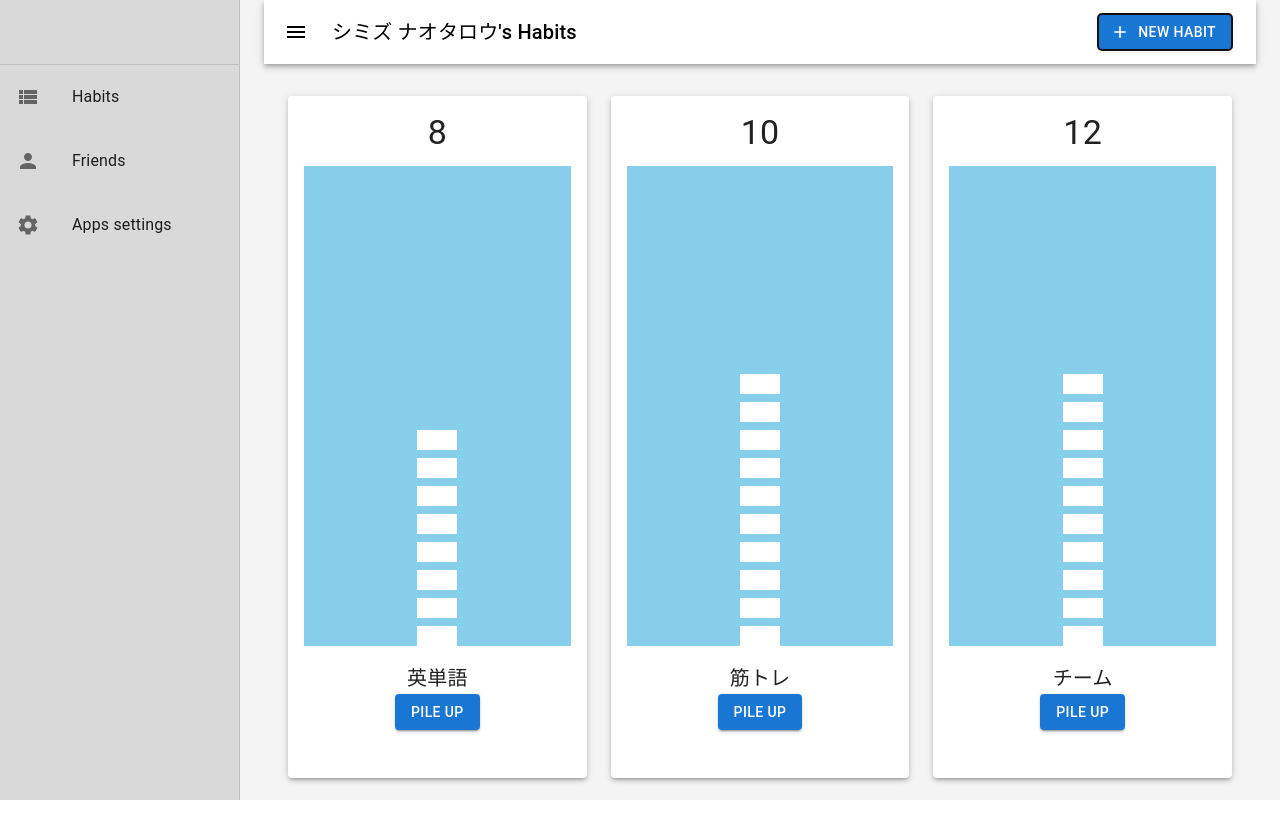
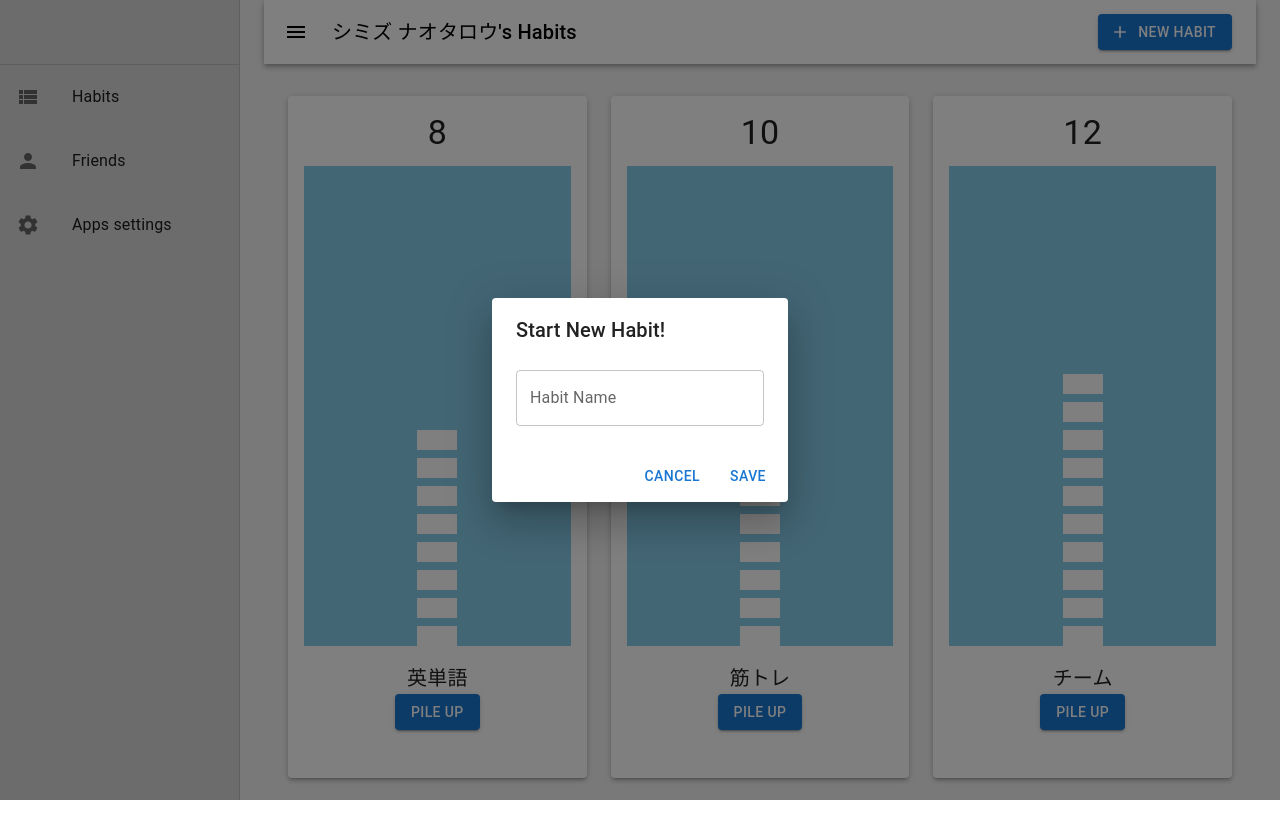
Before and after one commit to NaokiMizuta5/geekcamp12, a React (Vite) app: page /home in a window 1280 px wide. Both pictures are taken after a click on the button "NEW HABIT". Shown: the top 838 px of the page. Built offline with nearby package versions, Linux system fonts and the light colour scheme.

Commit message:
feat: Add modal window for creating new habits

```diff
--- a/package.json
+++ b/package.json
@@ -42,5 +42,9 @@
     "lint-staged": "^15.2.8",
     "typescript": "^5.2.2",
     "vite": "^5.3.4"
-  }
+  },
+  "main": "index.js",
+  "repository": "https://github.com/NaokiMizuta5/geekcamp12.git",
+  "author": "smz-exe <shimizu-yuki13861@keio.jp>",
+  "license": "MIT"
 }
--- a/src/pages/Home.tsx
+++ b/src/pages/Home.tsx
@@ -1,34 +1,85 @@
-import { AppBar, Toolbar, Typography, Container, Grid, IconButton, Button, Box } from '@mui/material';
-import MenuIcon from '@mui/icons-material/Menu';
-import AddIcon from '@mui/icons-material/Add';
-import Sidebar from '@components/Sidebar';
-import BlockColumn from '@components/BlockColumn';
+import {
+  AppBar,
+  Toolbar,
+  Typography,
+  Container,
+  Grid,
+  IconButton,
+  Button,
+  Box,
+  Dialog,
+  DialogTitle,
+  DialogContent,
+  DialogActions,
+  TextField,
+} from "@mui/material";
+import MenuIcon from "@mui/icons-material/Menu";
+import AddIcon from "@mui/icons-material/Add";
+import Sidebar from "@components/Sidebar";
+import BlockColumn from "@components/BlockColumn";
+import { useState } from "react";
 
 function Home() {
+  const [open, setOpen] = useState(false);
+  const [habitName, setHabitName] = useState("");
+
+  const handleClickOpen = () => {
+    setOpen(true);
+  };
+
+  const handleClose = () => {
+    setOpen(false);
+  };
+
+  const handleSave = () => {
+    // ここで新しい習慣の保存処理を実行します
+    console.log("New Habit:", habitName);
+    setHabitName("");
+    handleClose();
+  };
+
   return (
-    <Box sx={{ display: 'flex', minHeight: '100vh', padding: 3}}>
+    <Box sx={{ display: "flex", minHeight: "100vh", padding: 3 }}>
       {/* サイドバー */}
       <Sidebar />
 
       {/* メインコンテンツ */}
-      <Box component="main" sx={{width: "100vw",flexGrow: 1,  display: 'flex', flexDirection: 'column' }}>
+      <Box
+        component="main"
+        sx={{
+          width: "100vw",
+          flexGrow: 1,
+          display: "flex",
+          flexDirection: "column",
+        }}
+      >
         {/* ナビゲーションバー */}
-        <AppBar position="static" sx={{ marginBottom: 4, width: "100%" ,backgroundColor: "white" }}>
+        <AppBar
+          position="static"
+          sx={{ marginBottom: 4, width: "100%", backgroundColor: "white" }}
+        >
           <Toolbar>
-            <IconButton edge="start" aria-label="menu" sx={{ mr: 2, color: "black" }}>
+            <IconButton
+              edge="start"
+              aria-label="menu"
+              sx={{ mr: 2, color: "black" }}
+            >
               <MenuIcon />
             </IconButton>
-            <Typography variant="h6" sx={{ flexGrow: 1, color: "black",  textAlign: "left"}}>
+            <Typography
+              variant="h6"
+              sx={{ flexGrow: 1, color: "black", textAlign: "left" }}
+            >
               シミズ ナオタロウ's Habits
             </Typography>
-            <Button variant="contained" color="primary" startIcon={<AddIcon />}>
+            <Button variant="contained" color="primary" startIcon={<AddIcon />} onClick={handleClickOpen}>
               New Habit
             </Button>
           </Toolbar>
         </AppBar>
 
         {/* ダッシュボード */}
-        <Container sx={{ flexGrow: 1}}>
+        <Container sx={{ flexGrow: 1 }}>
           <Grid container spacing={3}>
             <Grid item xs={12} md={4}>
               <BlockColumn title="英単語" initialCount={8} />
@@ -37,11 +88,41 @@ function Home() {
               <BlockColumn title="筋トレ" initialCount={10} />
             </Grid>
             <Grid item xs={12} md={4}>
-              <BlockColumn title="チーム" initialCount={10} coloredBlocks={[{ color: 'green' }, { color: 'blue' }]} />
+              <BlockColumn
+                title="チーム"
+                initialCount={10}
+                coloredBlocks={[{ color: "green" }, { color: "blue" }]}
+              />
             </Grid>
           </Grid>
         </Container>
       </Box>
+
+      {/* モーダルウィンドウ */}
+      <Dialog open={open} onClose={handleClose}>
+        <DialogTitle>Start New Habit!</DialogTitle>
+        <DialogContent>
+          <TextField
+            autoFocus
+            margin="dense"
+            id="name"
+            label="Habit Name"
+            type="text"
+            fullWidth
+            variant="outlined"
+            value={habitName}
+            onChange={(e) => setHabitName(e.target.value)}
+          />
+        </DialogContent>
+        <DialogActions>
+          <Button onClick={handleClose} color="primary">
+            Cancel
+          </Button>
+          <Button onClick={handleSave} color="primary">
+            Save
+          </Button>
+        </DialogActions>
+      </Dialog>
     </Box>
   );
 }
```
Also changed, not shown: 2 other files (tests, documents, lock files or other folders).
